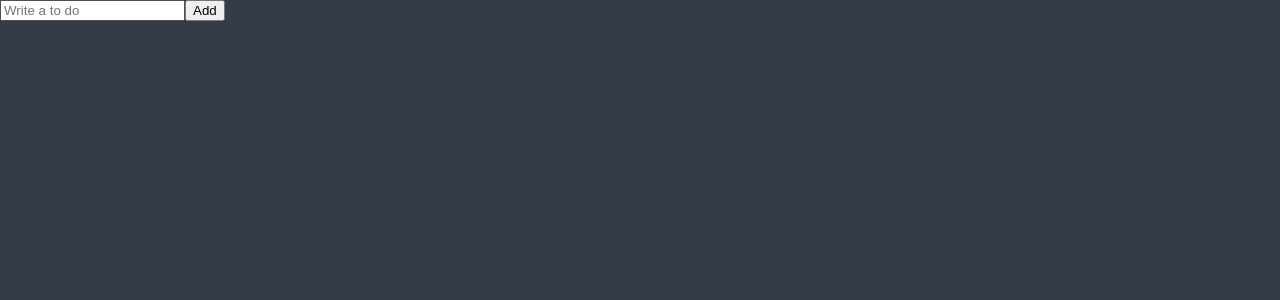
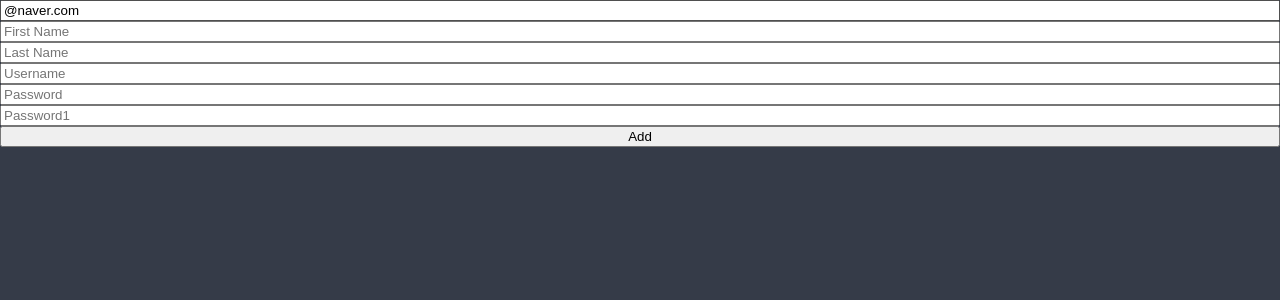
Before and after one commit to ellienori/react-master, a React (Create React App) app: page / in a window 1280 px wide. Shown: the top 300 px of the page. Built offline with nearby package versions, Linux system fonts and the light colour scheme.

Commit message:
#5 Understanding formState with a join example

```diff
--- a/src/ToDoList.tsx
+++ b/src/ToDoList.tsx
@@ -1,22 +1,76 @@
 import { useForm } from "react-hook-form";
 
+interface IForm {
+  email: string;
+  firstName: string;
+  lastName: string;
+  username: string;
+  password: string;
+  password1: string;
+  extraError?: string;
+}
+
 function ToDoList() {
-  const { register, handleSubmit, formState: { errors }, } = useForm();
-  const onValid = (data:any) => {
-    console.log(data.toDo);
+  const { register, handleSubmit, formState: { errors }, setError } = useForm<IForm>({
+    defaultValues: {
+      email: "@naver.com",
+    },
+  });
+  const onValid = (data: IForm) => {
+    if(data.password !== data.password1) {
+      setError("password1", { message: "Password are not the same. "});
+    }
+    // setError("extraError", { message: "Server offline" });
   };
+  console.log(errors);
   return (
     <div>
-      <form onSubmit={handleSubmit(onValid,)}>
-        <input {...register("toDo", {
-          required: "To Do is required",
-          minLength: {
-            value: 5,
-            message: "You to do is too short."
-        }})} placeholder="Write a to do" />
-        <span>
-          {errors?.toDo?.message}
-        </span>
+      <form
+        style={{ display: "flex", flexDirection: "column" }}
+        onSubmit={handleSubmit(onValid)}
+      >
+        <input
+          {...register("email", {
+            required: "Email is required",
+            pattern: {
+              value: /^[A-Za-z0-9._%+-]+@naver.com$/,
+              message: "Only naver.com emails allowed",
+            },
+          })}
+          placeholder="Email"
+        />
+        <span>{errors?.email?.message}</span>
+        <input
+          {...register("firstName", { required: "write here" })}
+          placeholder="First Name"
+        />
+        <span>{errors?.firstName?.message}</span>
+        <input
+          {...register("lastName", { required: "write here" })}
+          placeholder="Last Name"
+        />
+        <span>{errors?.lastName?.message}</span>
+        <input
+          {...register("username", { required: "write here", minLength: 10 })}
+          placeholder="Username"
+        />
+        <span>{errors?.username?.message}</span>
+        <input
+          {...register("password", { required: "write here", minLength: 5 })}
+          placeholder="Password"
+        />
+        <span>{errors?.password?.message}</span>
+        <input
+          {...register("password1", {
+            required: "Password is required",
+            minLength: {
+              value: 5,
+              message: "Your password is too short.",
+            },
+          })}
+          placeholder="Password1"
+        />
+        <span>{errors?.password1?.message}</span>
         <button>Add</button>
       </form>
     </div>
```
Also changed, not shown: 1 other file (tests, documents, lock files or other folders).
